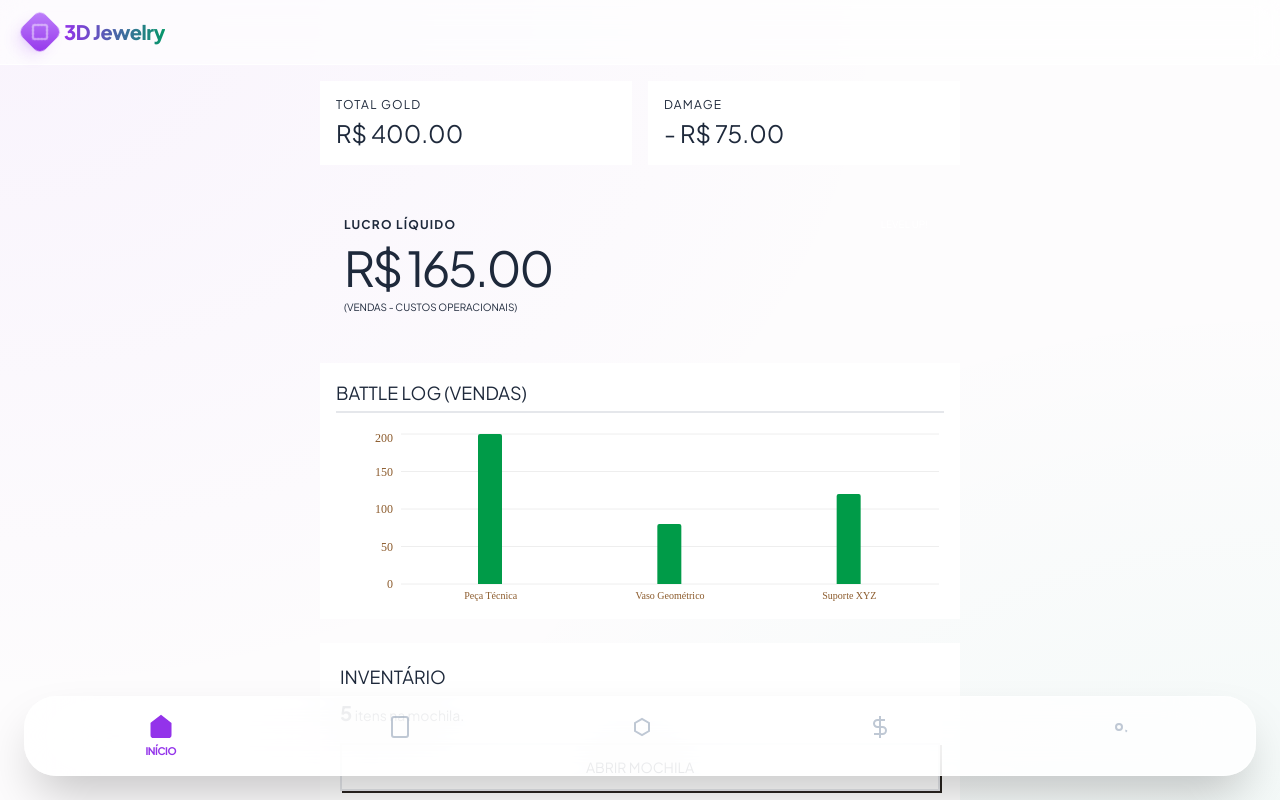
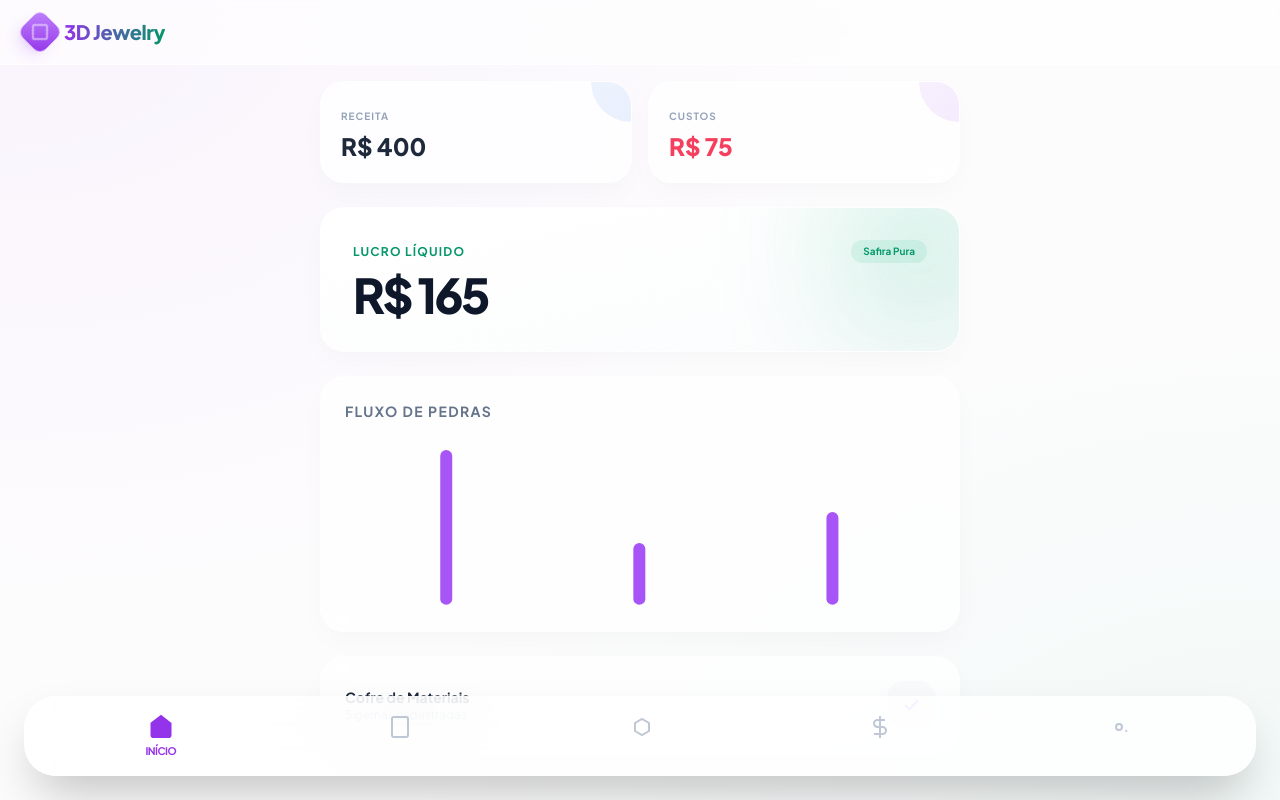
Before and after one commit to bra83/333gestao, a React (Vite) app: page / in a window 1280 px wide. Shown: the top 800 px of the page. Built offline with nearby package versions, Linux system fonts and the light colour scheme; no server answers.

Commit message:
Add files via upload

```diff
--- a/components/DashboardView.tsx
+++ b/components/DashboardView.tsx
@@ -1,14 +1,9 @@
 
 import React from 'react';
 import { AppData, ViewState } from '../types';
-import { BarChart, Bar, XAxis, YAxis, Tooltip, ResponsiveContainer, CartesianGrid } from 'recharts';
+import { BarChart, Bar, XAxis, YAxis, Tooltip, ResponsiveContainer } from 'recharts';
 
-interface DashboardViewProps {
-  data: AppData;
-  onNavigate: (view: ViewState) => void;
-}
-
-export const DashboardView: React.FC<DashboardViewProps> = ({ data, onNavigate }) => {
+export const DashboardView: React.FC<{ data: AppData; onNavigate: (v: ViewState) => void }> = ({ data, onNavigate }) => {
   const totalSales = data.vendas.reduce((acc, curr) => acc + curr.venda, 0);
   const grossProfit = data.vendas.reduce((acc, curr) => acc + curr.lucro, 0);
   const totalExpenses = data.gastos.reduce((acc, curr) => acc + curr.valor, 0);
@@ -16,64 +11,53 @@ export const DashboardView: React.FC<DashboardViewProps> = ({ data, onNavigate }
   const recentSales = data.vendas.slice(0, 5).reverse();
 
   return (
-    <div className="space-y-6 pb-20">
-
+    <div className="space-y-6">
       <div className="grid grid-cols-2 gap-4">
-        <div className="retro-box p-4 bg-white hover:-translate-y-1 transition-transform">
-          <span className="text-secondary text-xs font-pixel uppercase tracking-widest block mb-1">Total Gold</span>
-          <div className="text-2xl font-pixel text-secondary truncate">R$ {totalSales.toFixed(2)}</div>
+        <div className="jewelry-card p-5 relative overflow-hidden group">
+          <div className="absolute top-0 right-0 w-20 h-20 jewel-gradient-sapphire opacity-10 rounded-full -translate-y-1/2 translate-x-1/2"></div>
+          <span className="text-[10px] font-bold text-slate-400 uppercase tracking-widest">Receita</span>
+          <div className="text-2xl font-black text-slate-800 mt-1">R$ {totalSales.toLocaleString()}</div>
         </div>
-        <div className="retro-box p-4 bg-white hover:-translate-y-1 transition-transform border-heart">
-          <span className="text-heart text-xs font-pixel uppercase tracking-widest block mb-1">Damage</span>
-          <div className="text-2xl font-pixel text-heart truncate">- R$ {totalExpenses.toFixed(2)}</div>
+        <div className="jewelry-card p-5 relative overflow-hidden">
+          <div className="absolute top-0 right-0 w-20 h-20 jewel-gradient-amethyst opacity-10 rounded-full -translate-y-1/2 translate-x-1/2"></div>
+          <span className="text-[10px] font-bold text-slate-400 uppercase tracking-widest">Custos</span>
+          <div className="text-2xl font-black text-rose-500 mt-1">R$ {totalExpenses.toLocaleString()}</div>
         </div>
       </div>
 
-      <div className={`retro-box p-6 transition-all ${netProfit >= 0 ? 'bg-primary/5 border-primary' : 'bg-heart/5 border-heart'}`}>
-        <div className="flex justify-between items-center mb-2">
-           <span className="text-secondary text-xs font-bold uppercase tracking-widest">Lucro Líquido</span>
-           {netProfit >= 0 ? (
-             <span className="bg-primary text-white text-[10px] font-pixel px-2 py-1 uppercase">Level Up!</span>
-           ) : (
-             <span className="bg-heart text-white text-[10px] font-pixel px-2 py-1 uppercase">Danger</span>
-           )}
+      <div className="jewelry-card p-8 bg-gradient-to-br from-white/80 to-slate-50/50 border-white/60 relative overflow-hidden">
+        <div className="absolute -top-10 -right-10 w-40 h-40 jewel-gradient-emerald opacity-20 blur-3xl"></div>
+        <div className="flex justify-between items-center">
+          <span className="text-xs font-bold text-emerald-600 uppercase tracking-widest">Lucro Líquido</span>
+          <span className="bg-emerald-500/10 text-emerald-600 text-[10px] px-3 py-1 rounded-full font-bold">Safira Pura</span>
         </div>
-        <div className={`text-5xl font-pixel mt-1 tracking-tighter ${netProfit >= 0 ? 'text-primary' : 'text-heart'}`}>
-          R$ {netProfit.toFixed(2)}
+        <div className="text-5xl font-black text-slate-900 mt-2 tracking-tighter">
+          R$ {netProfit.toLocaleString()}
         </div>
-        <p className="text-[10px] text-secondary/60 mt-2 font-pixel uppercase">
-          (Vendas - Custos Operacionais)
-        </p>
       </div>
 
-      <div className="retro-box p-4 h-64 bg-white">
-          <h3 className="text-secondary mb-4 font-pixel uppercase text-lg border-b-2 border-secondary/20 pb-1">Battle Log (Vendas)</h3>
-          <ResponsiveContainer width="100%" height="85%">
+      <div className="jewelry-card p-6 h-64 border-white/40">
+          <h3 className="text-sm font-bold text-slate-500 uppercase tracking-widest mb-6">Fluxo de Pedras</h3>
+          <ResponsiveContainer width="100%" height="80%">
             <BarChart data={recentSales}>
-              <CartesianGrid strokeDasharray="0" stroke="#eee" vertical={false} />
-              <XAxis dataKey="item" tick={{fill: '#8b5a2b', fontSize: 10, fontFamily: 'VT323'}} interval={0} axisLine={false} tickLine={false} />
-              <YAxis tick={{fill: '#8b5a2b', fontSize: 12, fontFamily: 'VT323'}} axisLine={false} tickLine={false} />
+              <XAxis dataKey="item" hide />
               <Tooltip
-                cursor={{fill: '#fcf9ee'}}
-                contentStyle={{backgroundColor: '#fff', border: '2px solid #8b5a2b', borderRadius: '0', fontFamily: 'VT323', color: '#8b5a2b'}}
-                itemStyle={{color: '#009b48'}}
+                cursor={{fill: 'rgba(0,0,0,0.02)'}}
+                contentStyle={{ borderRadius: '16px', border: 'none', boxShadow: '0 10px 20px rgba(0,0,0,0.05)', fontSize: '12px', fontWeight: 'bold' }}
               />
-              <Bar dataKey="venda" fill="#009b48" radius={[2, 2, 0, 0]} barSize={24} />
+              <Bar dataKey="venda" fill="#a855f7" radius={[10, 10, 10, 10]} barSize={12} />
             </BarChart>
           </ResponsiveContainer>
       </div>
 
-      <div className="retro-box p-5 bg-white">
-        <h3 className="text-secondary mb-2 font-pixel text-lg uppercase">Inventário</h3>
-        <p className="text-secondary text-sm mb-4">
-          <strong className="text-primary font-pixel text-xl">{data.estoque.length}</strong> itens na mochila.
-        </p>
-        <button
-          onClick={() => onNavigate(ViewState.INVENTORY)}
-          className="retro-btn w-full bg-secondary text-bgPaper py-3 text-sm font-pixel uppercase border-2 border-bgDark shadow-[2px_2px_0_#292420]"
-        >
-          Abrir Mochila
-        </button>
+      <div className="jewelry-card p-6 flex justify-between items-center group cursor-pointer active:scale-95 transition-transform" onClick={() => onNavigate(ViewState.INVENTORY)}>
+        <div>
+          <h3 className="text-sm font-bold text-slate-800">Cofre de Materiais</h3>
+          <p className="text-xs text-slate-400">{data.estoque.length} gemas cadastradas</p>
+        </div>
+        <div className="w-12 h-12 rounded-2xl bg-slate-50 flex items-center justify-center text-amethyst-500 group-hover:bg-amethyst-50 transition-colors">
+          <svg width="20" height="20" viewBox="0 0 24 24" fill="none" stroke="currentColor" strokeWidth="2.5"><path d="M5 12l5 5L20 7"/></svg>
+        </div>
       </div>
     </div>
   );
--- a/components/SpoolCard.tsx
+++ b/components/SpoolCard.tsx
@@ -1,118 +1,37 @@
 
-import React, { useMemo, useState } from 'react';
+import React, { useMemo } from 'react';
 import { StockItem } from '../types';
 
-interface SpoolCardProps {
-  item: StockItem;
-  onUpdate: (id: string, updates: Partial<StockItem>) => void;
-  onDelete: (id: string) => void;
-}
-
-const MATERIAL_TYPES = ['PLA', 'PETG', 'ABS', 'TPU', 'ASA', 'SILK', 'RESINA', 'NYLON', 'OUTRO'];
-
-export const SpoolCard: React.FC<SpoolCardProps> = ({ item, onUpdate, onDelete }) => {
-  const [isEditing, setIsEditing] = useState(false);
-  const [editName, setEditName] = useState(item.nome);
-  const [editBrand, setEditBrand] = useState(item.marca || '');
-  const [editWeight, setEditWeight] = useState(item.peso.toString());
-  const [editPrice, setEditPrice] = useState(item.preco.toString());
-  const [editColor, setEditColor] = useState(item.cor || '#3b82f6');
-  const [editType, setEditType] = useState(item.tipo || 'PLA');
-
-  const { color, percentage, type, isLowStock } = useMemo(() => {
-    let extractedColor = item.cor || '#3b82f6';
-    if (!item.cor) {
-       const match = item.nome.match(/"([^"]+)"/);
-       const colorMap: Record<string, string> = {
-          preto: '#1e293b', black: '#1e293b',
-          branco: '#f8fafc', white: '#f8fafc',
-          vermelho: '#ef4444', red: '#ef4444',
-          azul: '#3b82f6', blue: '#3b82f6',
-          verde: '#22c55e', green: '#22c55e',
-          amarelo: '#eab308', yellow: '#eab308',
-          laranja: '#f97316', orange: '#f97316',
-          cinza: '#94a3b8', grey: '#94a3b8',
-          roxo: '#a855f7', purple: '#a855f7',
-       };
-       if (match && match[1] && colorMap[match[1].toLowerCase()]) {
-         extractedColor = colorMap[match[1].toLowerCase()];
-       }
-    }
-    let matType = item.tipo || 'PLA';
-    const pct = Math.min(100, Math.max(0, (item.peso / 1000) * 100));
-    return { color: extractedColor, percentage: pct, type: matType, isLowStock: item.peso < 200 };
-  }, [item]);
-
-  const handleSave = () => {
-    if (item.id) {
-        onUpdate(item.id, {
-            nome: editName, marca: editBrand, peso: Number(editWeight), preco: Number(editPrice), cor: editColor, tipo: editType
-        });
-    }
-    setIsEditing(false);
-  };
-
-  if (isEditing) {
-      return (
-        <div className="retro-box p-3 bg-white relative z-30 flex flex-col gap-2">
-            <h4 className="text-secondary text-xs font-pixel uppercase">Modificar Item</h4>
-            <input className="border-2 border-secondary/30 p-1 text-xs w-full bg-[#f9f9f9]" value={editName} onChange={e=>setEditName(e.target.value)} placeholder="Nome" />
-            <div className="flex gap-1">
-              <input type="number" className="border-2 border-secondary/30 p-1 text-xs w-full bg-[#f9f9f9]" value={editWeight} onChange={e=>setEditWeight(e.target.value)} />
-              <input type="color" className="w-8 h-8 border-none" value={editColor} onChange={e=>setEditColor(e.target.value)} />
-            </div>
-            <div className="flex gap-1 mt-1">
-                <button onClick={handleSave} className="flex-1 bg-primary text-white text-[10px] py-1 font-pixel uppercase border border-bgDark">Save</button>
-                <button onClick={() => setIsEditing(false)} className="flex-1 bg-secondary text-white text-[10px] py-1 font-pixel uppercase border border-bgDark">Cancel</button>
-            </div>
-        </div>
-      )
-  }
+export const SpoolCard: React.FC<{ item: StockItem; onUpdate: any; onDelete: any }> = ({ item, onDelete }) => {
+  const percentage = Math.min(100, (item.peso / 1000) * 100);
+  const isLow = item.peso < 200;
 
   return (
-    <div className={`retro-box p-3 relative group transition-all hover:bg-[#fffdf5] ${isLowStock ? 'border-heart bg-heart/5' : 'bg-white'}`}>
-
-      {/* Edit Overlay */}
-      <div className="absolute top-1 right-1 z-30 flex gap-1 opacity-0 group-hover:opacity-100 transition-opacity">
-        <button onClick={() => setIsEditing(true)} className="bg-white border-2 border-magic text-magic w-6 h-6 flex items-center justify-center hover:bg-magic hover:text-white">
-            <svg width="10" height="10" viewBox="0 0 24 24" fill="none" stroke="currentColor" strokeWidth="3"><path d="M17 3a2.828 2.828 0 1 1 4 4L7.5 20.5 2 22l1.5-5.5L17 3z"/></svg>
-        </button>
-        <button onClick={() => item.id && onDelete(item.id)} className="bg-white border-2 border-heart text-heart w-6 h-6 flex items-center justify-center hover:bg-heart hover:text-white">
-            <svg width="10" height="10" viewBox="0 0 24 24" fill="none" stroke="currentColor" strokeWidth="3"><line x1="18" y1="6" x2="6" y2="18"></line><line x1="6" y1="6" x2="18" y2="18"></line></svg>
+    <div className={`jewelry-card p-4 relative group transition-all hover:shadow-xl ${isLow ? 'ring-2 ring-rose-200 bg-rose-50/30' : ''}`}>
+      <div className="absolute top-3 right-3 opacity-0 group-hover:opacity-100 transition-opacity">
+        <button onClick={() => onDelete(item.id)} className="w-7 h-7 flex items-center justify-center rounded-full bg-white text-rose-500 shadow-md">
+           <svg width="14" height="14" viewBox="0 0 24 24" fill="none" stroke="currentColor" strokeWidth="3"><path d="M18 6L6 18M6 6l12 12"/></svg>
         </button>
       </div>
 
-      {/* Type Badge */}
-      <div className="absolute top-2 left-2 z-20">
-        <span className="bg-bgDark text-accent text-[8px] font-pixel px-1.5 py-0.5 border border-secondary uppercase">
-          {type}
-        </span>
+      <div className="flex justify-center mb-4">
+        <div className="relative w-20 h-20 flex items-center justify-center">
+          <svg className="w-full h-full -rotate-90">
+            <circle cx="40" cy="40" r="34" stroke="currentColor" strokeWidth="6" fill="transparent" className="text-slate-100" />
+            <circle cx="40" cy="40" r="34" stroke="currentColor" strokeWidth="6" fill="transparent" strokeDasharray={213} strokeDashoffset={213 - (213 * percentage) / 100} strokeLinecap="round" className={isLow ? 'text-rose-500' : 'text-emerald-500'} />
+          </svg>
+          <div className="absolute w-12 h-12 rounded-full shadow-inner flex items-center justify-center" style={{ backgroundColor: item.cor || '#eee' }}>
+            <div className="w-6 h-6 border-2 border-white/30 rounded-full"></div>
+          </div>
+        </div>
       </div>
 
-      {/* Circle Graph */}
-      <div className="flex justify-center my-2">
-          <div className="relative w-20 h-20 rounded-full border-4 border-secondary bg-[#e5e5e5] overflow-hidden shadow-inner">
-            <div
-              className="absolute bottom-0 left-0 w-full transition-all duration-500 ease-in-out"
-              style={{ height: `${percentage}%`, backgroundColor: color }}
-            />
-            {/* Pixel shine */}
-            <div className="absolute top-2 right-4 w-2 h-2 bg-white/40"></div>
-          </div>
-      </div>
-
-      {/* Details */}
       <div className="text-center">
-        <h3 className="text-bgDark font-bold text-sm leading-tight truncate" title={item.nome}>
-          {item.nome.replace(/"[^"]+"/g, '').trim()}
-        </h3>
-        <span className="text-[10px] text-secondary/70 uppercase font-pixel tracking-wide block mb-2">
-          {item.marca || 'Unknown'}
-        </span>
-
-        <div className="border-t-2 border-secondary/20 pt-1 flex justify-between items-center">
-             <span className={`font-pixel text-sm ${isLowStock ? 'text-heart animate-pulse' : 'text-secondary'}`}>{item.peso}g</span>
-             <span className="text-[10px] font-bold text-bgDark bg-accent/20 px-1 rounded">R${item.preco}</span>
+        <h4 className="font-bold text-sm text-slate-800 truncate px-2">{item.nome}</h4>
+        <p className="text-[10px] text-slate-400 uppercase font-extrabold tracking-widest">{item.tipo} • {item.marca}</p>
+        <div className="mt-3 pt-3 border-t border-slate-100 flex justify-between items-center text-[10px]">
+           <span className={`font-bold ${isLow ? 'text-rose-500' : 'text-slate-500'}`}>{item.peso}g</span>
+           <span className="bg-slate-100 px-2 py-1 rounded text-slate-600 font-bold">R$ {item.preco}</span>
         </div>
       </div>
     </div>
```
